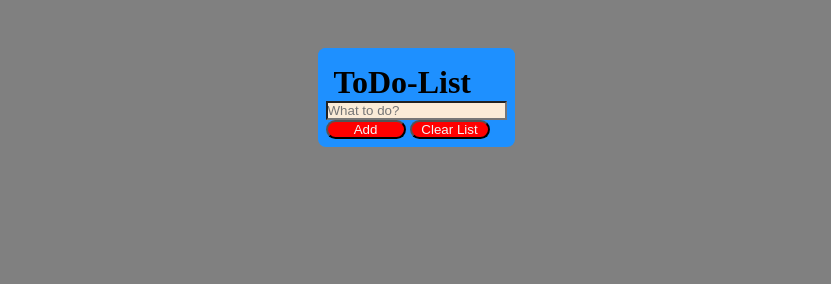
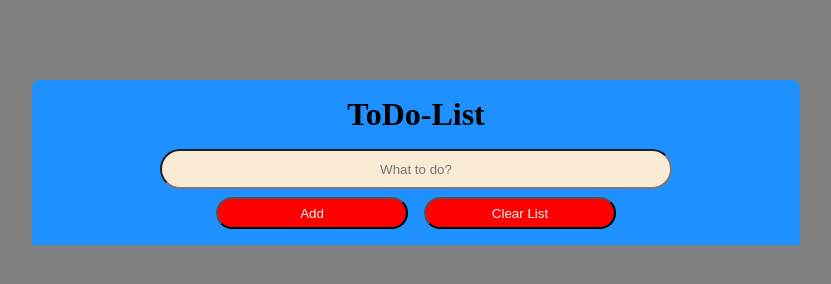
Before and after one commit to mrhl082024/Todo-list, a plain HTML site: page index.html in a window 1280 px wide. Shown: the whole page, without its empty margins (224-1055 px from the left). Drawn offline with Linux system fonts and the light colour scheme.

Commit message:
ferdig for no

```diff
--- a/index.css
+++ b/index.css
@@ -6,49 +6,56 @@
 }
 
 header {
-  border-radius: 8px;
   display: flex;
   flex-direction: column;
   align-items: center;
-  margin-top: 3rem;
+  margin-top: 5rem;
 }
 
 h1 {
+  margin: 1rem;
   background-color: dodgerblue;
-  padding: 1rem;
-  padding-bottom: 0;
-  border-radius: 8px;
+
+  text-align: center;
 }
 .container {
   background-color: dodgerblue;
   border-radius: 8px;
+  min-width: 60%;
 }
 
 .input-field {
   background-color: antiquewhite;
   display: block;
-  margin-left: 8px;
-  margin-right: 8px;
+  margin: auto;
+  width: 40svw;
+  height: 5svh;
+  border-radius: 3rem;
+  text-align: center;
 }
 
 .buttons {
-  margin-left: 8px;
-  margin-right: 8px;
-  margin-bottom: 8px;
   background-color: dodgerblue;
+  display: flex;
+  justify-content: center;
+  gap: 1rem;
+  padding-top: 8px;
+  padding-bottom: 1rem;
 }
 
 .add-btn {
   background-color: red;
   color: whitesmoke;
-  width: 5rem;
+  width: 15svw;
+  height: 2rem;
   border-radius: 1rem;
 }
 
 .clear-list {
   background-color: red;
   color: whitesmoke;
-  width: 5rem;
+  width: 15svw;
+  height: 2rem;
   border-radius: 1rem;
 }
 
--- a/index.html
+++ b/index.html
@@ -19,6 +19,7 @@
       </div>
     </header>
     <main>
+      <div class="gaps""></div>
       <div>
         <ul class="list-container"></ul>
       </div>
```
